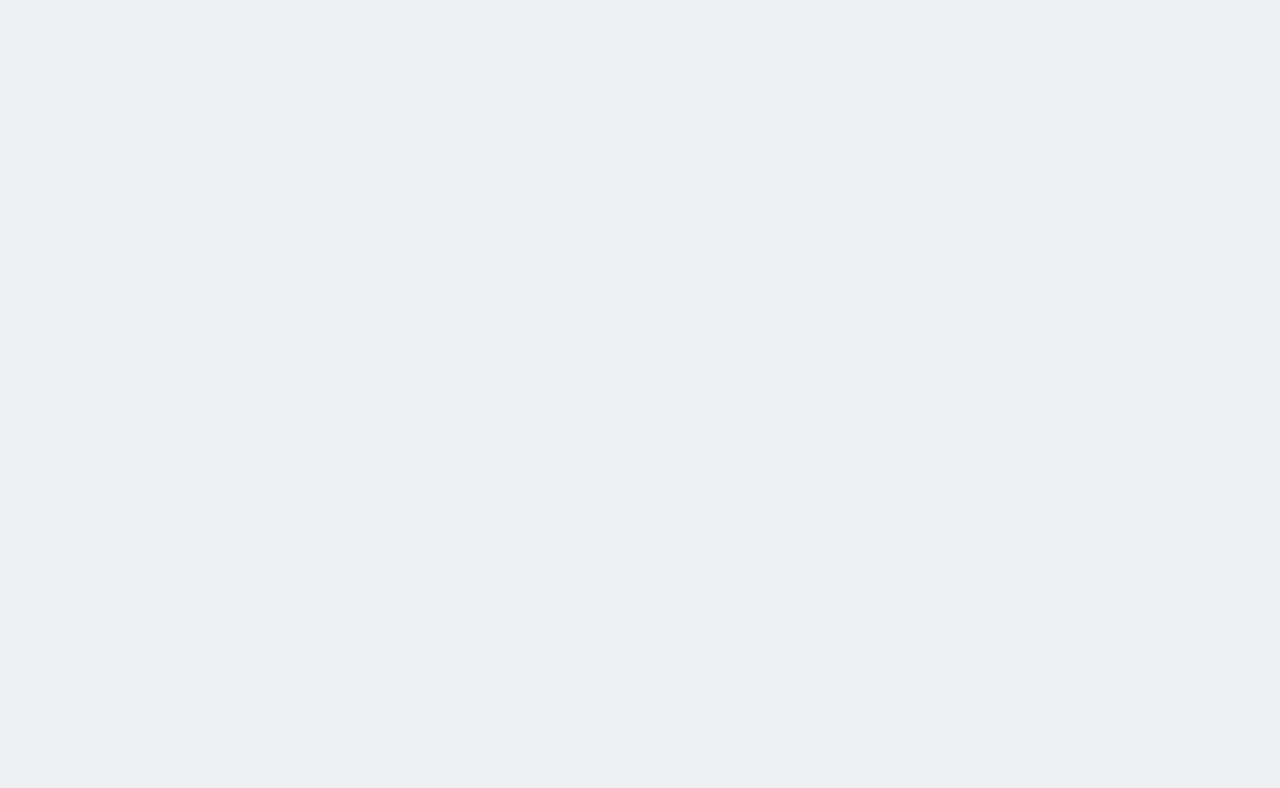
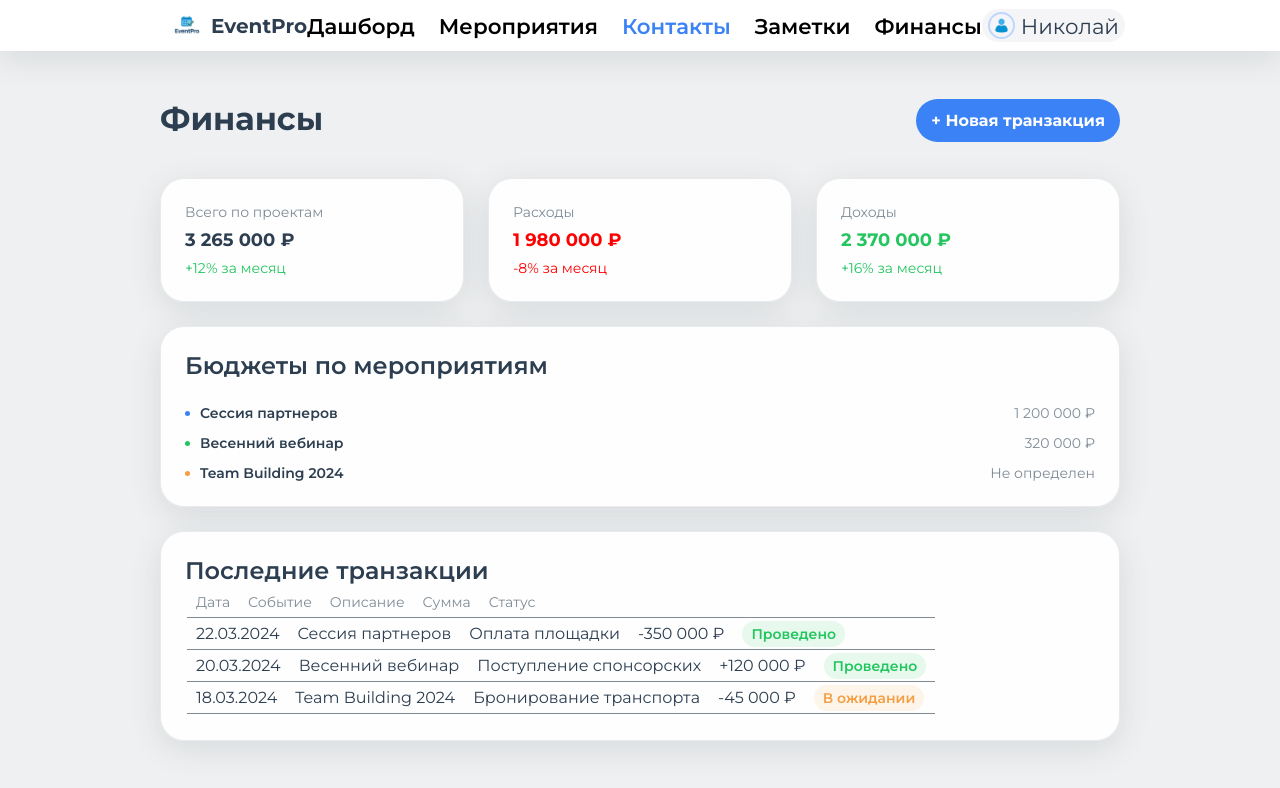
Before and after one commit to SpyBorgFly/Makevent, a React (Create React App) app in the folder frontend/eventmaker_frontend/: page /finance in a window 1280 px wide. Before the commit this address had no page. Shown: the top 788 px of the page. Built offline with nearby package versions, Linux system fonts and the light colour scheme.

Commit message:
Добавление страницы финансов

```diff
--- a/frontend/eventmaker_frontend/src/App.js
+++ b/frontend/eventmaker_frontend/src/App.js
@@ -1,14 +1,16 @@
 import { Route, Routes } from "react-router";
 import { HomePage } from "./pages/HomePage";
 import { EventsPage } from "./pages/EventsPage";
+import { FinancePage } from "./pages/FinancePage";
 
 function App() {
-  return (
-    <Routes>
-        <Route index  element={<HomePage />} />
-        <Route path="events" element={<EventsPage />} />
-    </Routes>
-  );
+    return (
+        <Routes>
+            <Route index element={<HomePage />} />
+            <Route path="events" element={<EventsPage />} />
+            <Route path="finance" element={<FinancePage />} />
+        </Routes>
+    );
 }
 
 export default App;
--- a/frontend/eventmaker_frontend/src/components/Header.js
+++ b/frontend/eventmaker_frontend/src/components/Header.js
@@ -16,7 +16,7 @@ export function Header() {
                     <li className="nav__menu-list-item"><NavLink to="/events" className="menu-link">Мероприятия</NavLink></li>
                     <li className="nav__menu-list-item"><NavLink to="#" className="menu-link">Контакты</NavLink></li>
                     <li className="nav__menu-list-item"><NavLink to="notes.html" className="menu-link">Заметки</NavLink></li>
-                    <li className="nav__menu-list-item"><NavLink to="finance.html" className="menu-link">Финансы</NavLink></li>
+                    <li className="nav__menu-list-item"><NavLink to="finance" className="menu-link">Финансы</NavLink></li>
                 </ul>
             </nav>
             <div className="header__profile">
--- a/frontend/eventmaker_frontend/src/components/MobileHeader.js
+++ b/frontend/eventmaker_frontend/src/components/MobileHeader.js
@@ -28,7 +28,7 @@ export function MobileHeader() {
                         </NavLink>
                     </li>
                     <li className="nav-mobile__item">
-                        <NavLink to="" className="nav-mobile__finance">
+                        <NavLink to="finance" className="nav-mobile__finance">
                             <img src="images/finance.svg" alt="home" className="nav-mobile__finance-icon nav-icon" />
                                 <span className="nav-mobile__link">Финансы</span>
                         </NavLink>
--- a/frontend/eventmaker_frontend/src/index.css
+++ b/frontend/eventmaker_frontend/src/index.css
@@ -829,9 +829,8 @@ body {
         grid-template-columns: 1fr;
     }
 
-    .widgets__finance-transaction {
+    .widgets__finance-transaction {}
 
-    }
     .widgets__finance-budgets {
         grid-template-columns: 1fr;
         gap: 18px;
@@ -868,6 +867,9 @@ body {
 }
 
 .popup-form {
+    display: flex;
+    flex-direction: column;
+    gap: 12px;
     margin: 0 auto;
     background-color: #eeeeee;
     padding: 1.75rem 1.5rem;
@@ -906,3 +908,13 @@ body {
     font-size: 12px;
     border-radius: 16px;
 }
+
+.popup-form__description-section-input {
+    padding: 6px 9px;
+    width: 100%;
+    height: 85px;
+    font-size: 12px;
+    border-radius: 16px;
+    resize: vertical;
+    overflow: scroll;
+}
--- a/frontend/eventmaker_frontend/src/pages/EventsPage.js
+++ b/frontend/eventmaker_frontend/src/pages/EventsPage.js
@@ -1,4 +1,4 @@
-import { useEffect, useState } from "react";
+import { useState } from "react";
 import { Header } from "../components/Header";
 import { MobileHeader } from "../components/MobileHeader";
 
@@ -18,6 +18,7 @@ export function EventsPage() {
                                 <button onClick={() => setIsOpen(false)} className="close-button">&#10006;</button>
                             </div>
                         </div>
+                    </div>
                     <div className="popup-form__name-section">
                         <div className="popup-form__name-section-header popup-headers">Название</div>
                         <input type="text" className="popup-form__name-section-input" required placeholder="Введите название события" />
@@ -33,7 +34,6 @@ export function EventsPage() {
                     <div className="popup-form__description-section">
                         <div className="popup-form__description-section-header popup-headers">Описание</div>
                         <input type="text" className="popup-form__description-section-input" required placeholder="Коротко опишите мероприятие" />
-                        </div>
                     </div>
                 </div>
             </div>
--- /dev/null
+++ b/frontend/eventmaker_frontend/src/pages/FinancePage.js
@@ -0,0 +1,107 @@
+import { Header } from "../components/Header"
+import { MobileHeader } from "../components/MobileHeader"
+
+export function FinancePage() {
+    return (
+        <>
+            <Header />
+            <main className="main">
+                <div className="main__container">
+                    <section className="main__top-section">
+                        <div className="main__top-section-header">
+                            <h1 className="main__h1 h1-notes">Финансы</h1>
+                        </div>
+                        <div className="main__top-section-button">
+                            <button className="main__top-section-btn create-event-btn">+ Новая транзакция</button>
+                        </div>
+                    </section>
+                    <section className="widgets__finance widgets">
+                        <div className="widgets__finance-budgets">
+                            <div className="widgets__finance-total-budget budgets shadow-glass">
+                                <div className="budget__header">Всего по проектам</div>
+                                <div className="budget__sum">3 265 000 ₽</div>
+                                <div className="budget__percents green">+12% за месяц</div>
+                            </div>
+                            <div className="widgets__finance-expenses budgets shadow-glass">
+                                <div className="budget__header">Расходы</div>
+                                <div className="budget__sum red">1 980 000 ₽</div>
+                                <div className="budget__percents red">-8% за месяц</div>
+                            </div>
+                            <div className="widgets__finance-income budgets shadow-glass">
+                                <div className="budget__header">Доходы</div>
+                                <div className="budget__sum green">2 370 000 ₽</div>
+                                <div className="budget__percents green">+16% за месяц</div>
+                            </div>
+                        </div>
+                        <div className="widgets__finance-summary shadow-glass">
+                            <h2 className="widgets__finance-summary-header">Бюджеты по мероприятиям</h2>
+                            <div className="widgets__finance-summary-list">
+                                <div className="summary-list__item">
+                                    <div className="summary-list__item-color blue-dot"></div>
+                                    <div className="summary-list__item-name">Сессия партнеров</div>
+                                    <div className="summary-list__item-budget">1 200 000 ₽</div>
+                                </div>
+                                <div className="summary-list__item">
+                                    <div className="summary-list__item-color green-dot"></div>
+                                    <div className="summary-list__item-name">Весенний вебинар</div>
+                                    <div className="summary-list__item-budget">320 000 ₽</div>
+                                </div>
+                                <div className="summary-list__item">
+                                    <div className="summary-list__item-color orange-dot"></div>
+                                    <div className="summary-list__item-name">Team Building 2024</div>
+                                    <div className="summary-list__item-budget">Не определен</div>
+                                </div>
+                            </div>
+                        </div>
+                        <div className="widgets__finance-transactions shadow-glass">
+                            <h2 className="widgets__finance-transactions-header">Последние транзакции</h2>
+                            <table className="finance-transactions-table">
+                                <tr className="table__header-row">
+                                    <td className="table__item-header">Дата</td>
+                                    <td className="table__item-header">Событие</td>
+                                    <td className="table__item-header">Описание</td>
+                                    <td className="table__item-header">Сумма</td>
+                                    <td className="table__item-header">Статус</td>
+                                </tr>
+                                <tr className="table__list-row">
+                                    <td className="table__item table-date-section">22.03.2024</td>
+                                    <td className="table__item table-event-section">Сессия партнеров</td>
+                                    <td className="table__item table-description-section">Оплата площадки</td>
+                                    <td className="table__item table-finance-section">-350 000 ₽</td>
+                                    <td className="table__item table-status-section">
+                                        <span className="card-event-status notes">
+                                            Проведено
+                                        </span>
+                                    </td>
+                                </tr>
+                                <tr className="table__list-row">
+                                    <td className="table__item table-date-section">20.03.2024</td>
+                                    <td className="table__item table-event-section">Весенний вебинар</td>
+                                    <td className="table__item table-description-section">Поступление спонсорских</td>
+                                    <td className="table__item table-finance-section">+120 000 ₽</td>
+                                    <td className="table__item table-status-section">
+                                        <span className="card-event-status notes">
+                                            Проведено
+                                        </span>
+                                    </td>
+                                </tr>
+                                <tr className="table__list-row">
+                                    <td className="table__item table-date-section">18.03.2024</td>
+                                    <td className="table__item table-event-section">Team Building 2024</td>
+                                    <td className="table__item table-description-section">Бронирование транспорта</td>
+                                    <td className="table__item table-finance-section">-45 000 ₽</td>
+                                    <td className="table__item table-status-section">
+                                        <span className="card-event-status error">
+                                            В ожидании
+                                        </span>
+                                    </td>
+                                </tr>
+                            </table>
+                        </div>
+                    </section>
+                </div>
+            </main>
+            <MobileHeader />
+        </>
+    );
+}
```
Lines whose indentation alone changed are shown as unchanged.
